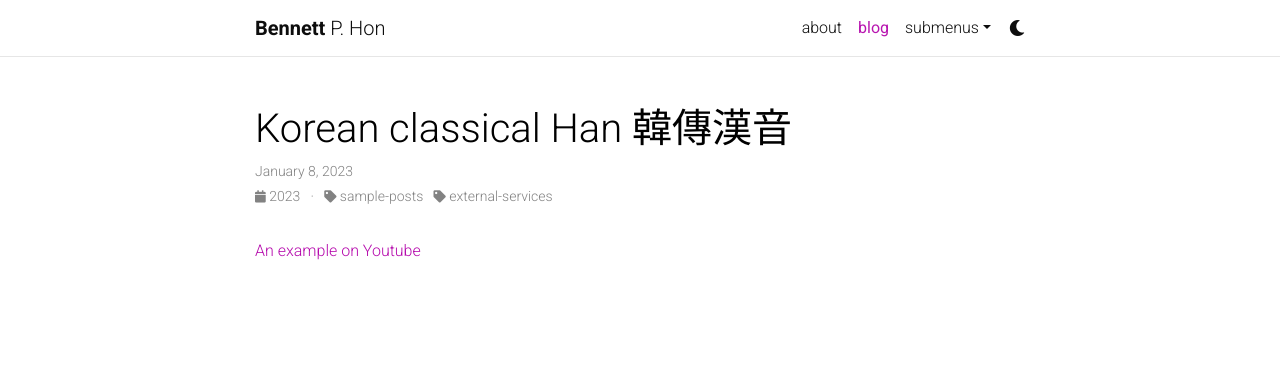
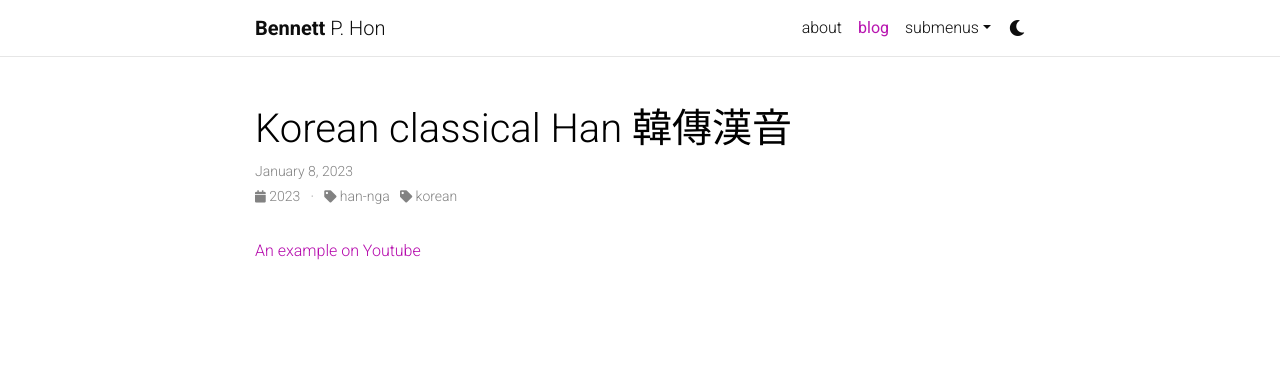
Before and after one commit to bennettphon/bennettphon.github.io, a Jekyll site: the page built from _posts/2023-01-07-korean-han.md, in a window 1280 px wide. Shown: the top 380 px of the page. Built offline with Jekyll 4.4.1, drawn with Linux system fonts in a browser that asks for light colours; comment, search, counter and statistics services are not loaded; a style sheet for code colours, icons or effects is not loaded.

Commit message:
edited categories

```diff
--- a/_posts/2023-01-07-korean-han.md
+++ b/_posts/2023-01-07-korean-han.md
@@ -3,7 +3,7 @@ layout: post
 title: Korean classical Han 韓傳漢音
 date: 2023-01-07 23:59:00-0400
 description: An example of a Korean reading han text with classical pronunciation
-categories: sample-posts external-services
+categories: han-nga korean
 giscus_comments: true
 ---
 <a href="https://www.youtube.com/watch?v=eGoYSW1_8s8&ab_channel=ILoveLanguages%21">An example on Youtube</a>
```
